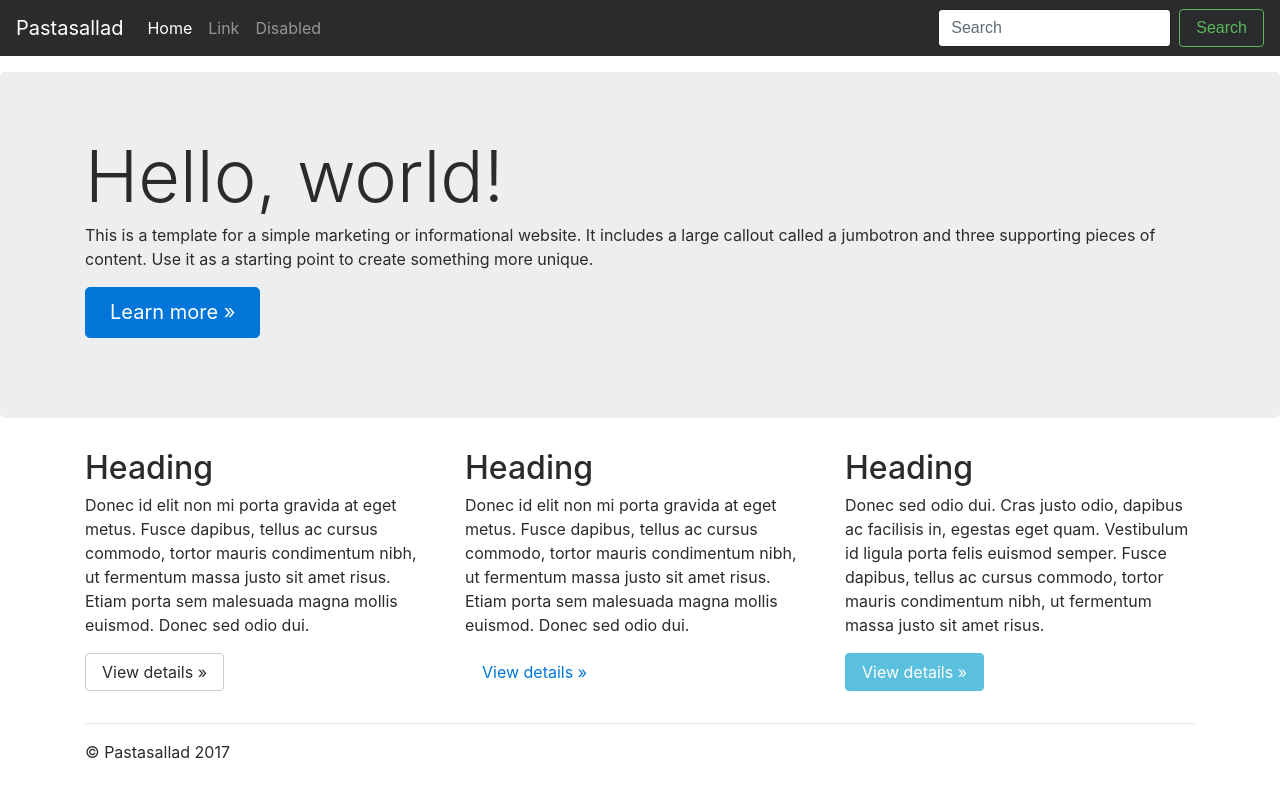
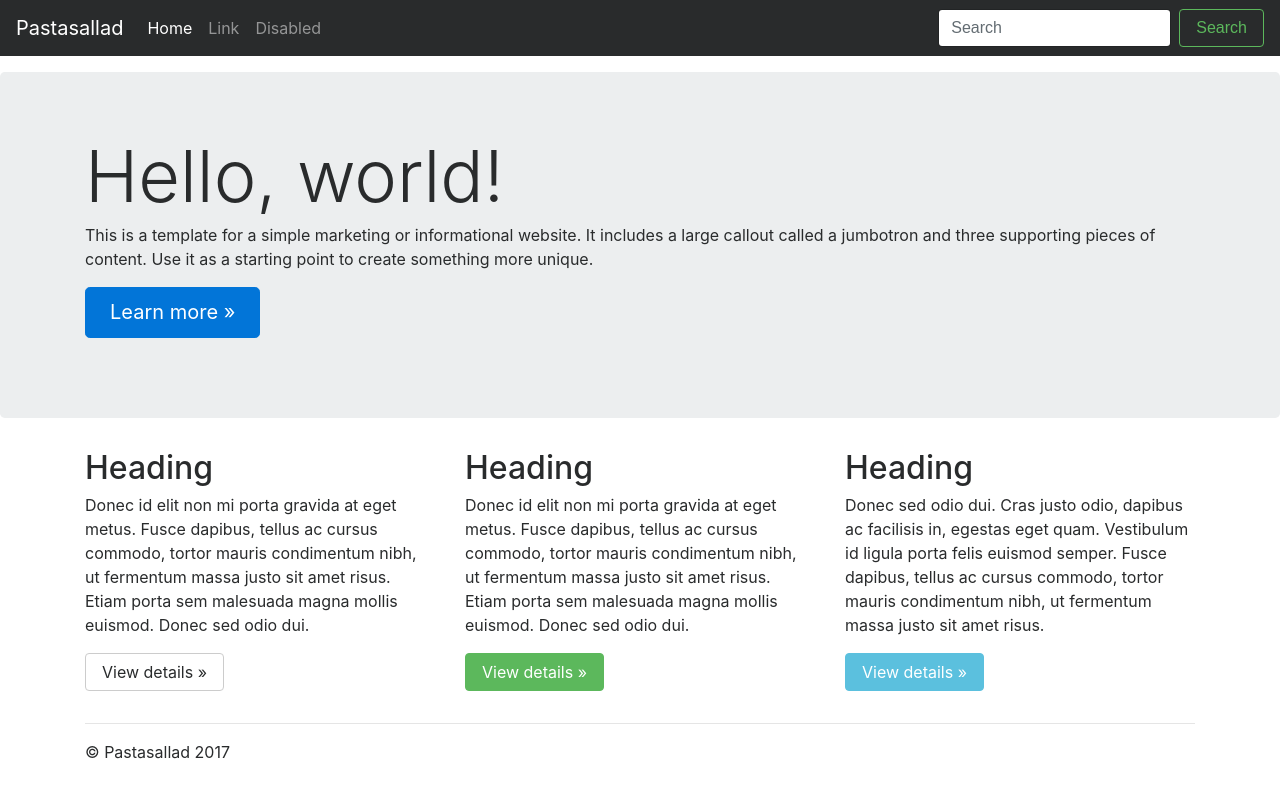
Before and after one commit to Pastasallad/pastasallad.github.io, a Jekyll site: the page built from index.html, in a window 1280 px wide. Shown: the top 798 px of the page. Built offline with Jekyll 4.4.1, drawn with Linux system fonts in a browser that asks for light colours; nearby versions of some CDN libraries.

Commit message:
Update index.html

```diff
--- a/index.html
+++ b/index.html
@@ -20,7 +20,7 @@
       <div class="col-md-4">
         <h2>Heading</h2>
         <p>Donec id elit non mi porta gravida at eget metus. Fusce dapibus, tellus ac cursus commodo, tortor mauris condimentum nibh, ut fermentum massa justo sit amet risus. Etiam porta sem malesuada magna mollis euismod. Donec sed odio dui. </p>
-        <p><a class="btn btn-default" href="#" role="button">View details &raquo;</a></p>
+        <p><a class="btn btn-success" href="#" role="button">View details &raquo;</a></p>
       </div>
       <div class="col-md-4">
         <h2>Heading</h2>
```
